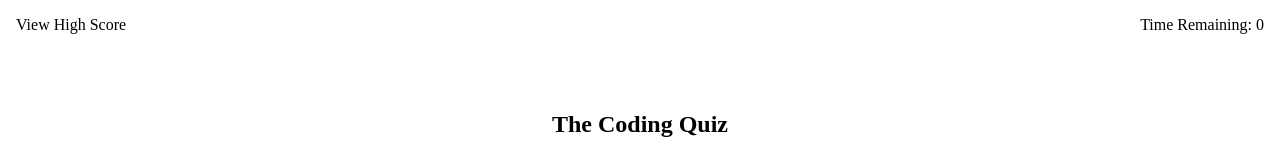
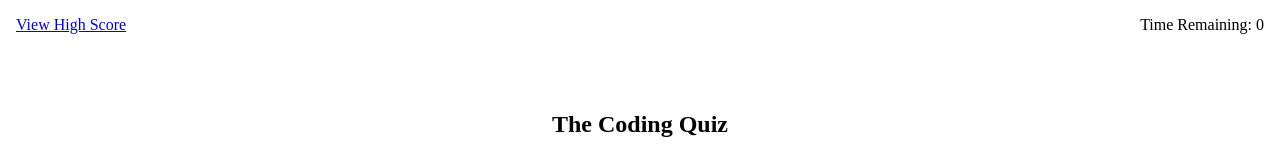
Before and after one commit to salidamaharjan/code-quiz-challenge-4, a plain HTML site: page index.html in a window 1280 px wide. Shown: the top 154 px of the page. Drawn offline with Linux system fonts and the light colour scheme.

Commit message:
added link to view high score

```diff
--- a/index.html
+++ b/index.html
@@ -15,7 +15,7 @@
         </div>
       </section>
       <section class="highscore-time-section">
-        <div class="view-high-score">View High Score</div>
+        <div class="view-high-score"><a href="highscore.html">View High Score</a></div>
         <div class="timer-title">
           Time Remaining:
           <span class="timer">0</span>
```
